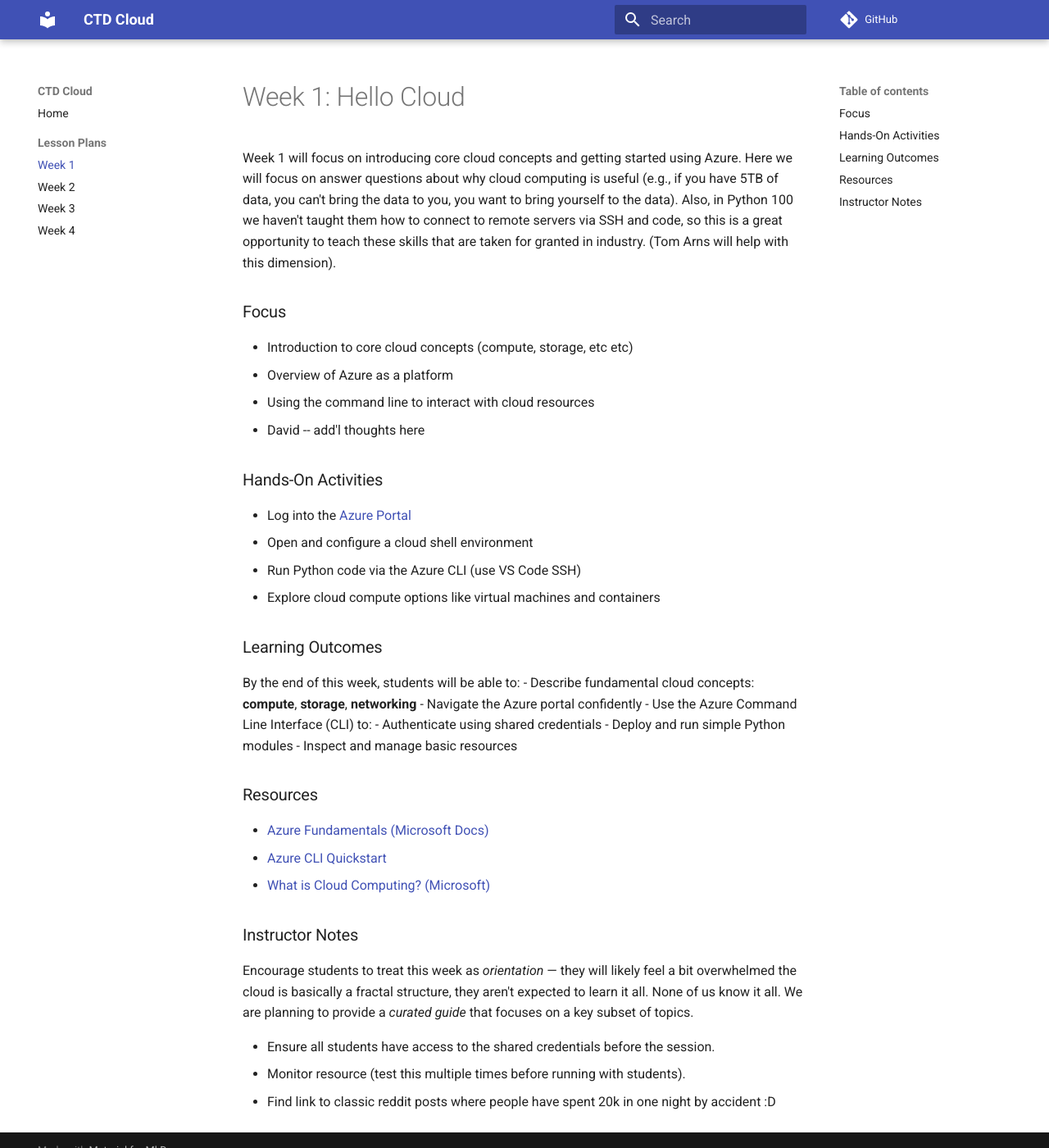
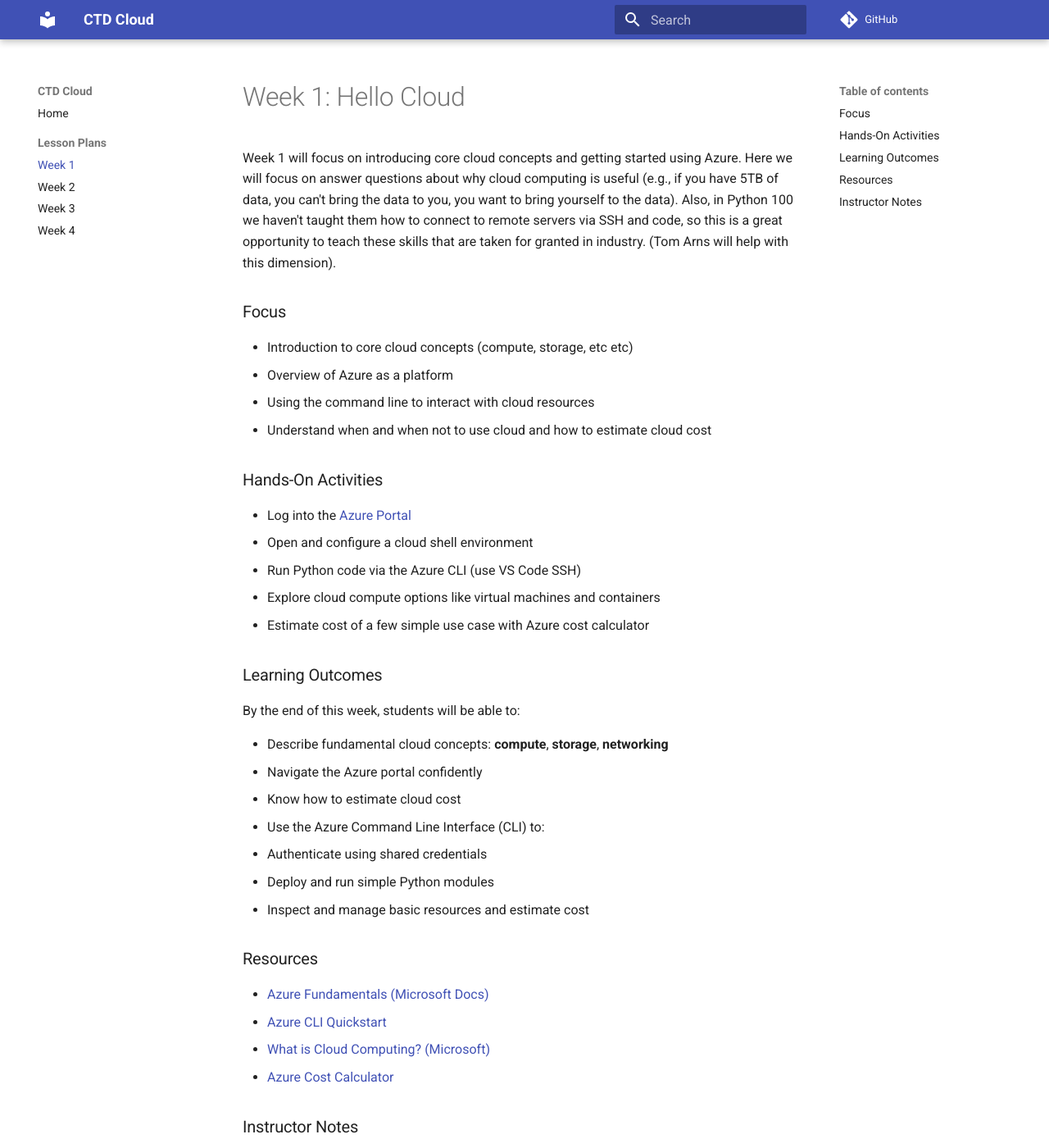
Before and after one commit to EricThomson/ctdcloud, an MkDocs documentation site: the page built from docs/week1.md, in a window 1280 px wide and 1400 px high. Shown: the whole window at 82% size. Built offline with MkDocs 1.6.1 and Material for MkDocs 9.7.7, drawn with Linux system fonts in a browser that asks for light colours; comment, search, counter and statistics services are not loaded.

Commit message:
Add content on PowerBI (Week 3) and cost estimate (Week 1) - DK (05/27)

```diff
--- a/docs/week1.md
+++ b/docs/week1.md
@@ -6,7 +6,7 @@ Week 1 will focus on introducing core cloud concepts and getting started using A
 - Introduction to core cloud concepts (compute, storage, etc etc)
 - Overview of Azure as a platform
 - Using the command line to interact with cloud resources
-- David -- add'l thoughts here
+- Understand when and when not to use cloud and how to estimate cloud cost
 
 
 ### Hands-On Activities
@@ -14,20 +14,24 @@ Week 1 will focus on introducing core cloud concepts and getting started using A
 - Open and configure a cloud shell environment
 - Run Python code via the Azure CLI (use VS Code SSH)
 - Explore cloud compute options like virtual machines and containers
+- Estimate cost of a few simple use case with Azure cost calculator
 
 ### Learning Outcomes
 By the end of this week, students will be able to:
+
 - Describe fundamental cloud concepts: **compute**, **storage**, **networking**
 - Navigate the Azure portal confidently
+- Know how to estimate cloud cost
 -  Use the Azure Command Line Interface (CLI) to:
   - Authenticate using shared credentials
   - Deploy and run simple Python modules
-  - Inspect and manage basic resources
+  - Inspect and manage basic resources and estimate cost
 
 ### Resources
 - [Azure Fundamentals (Microsoft Docs)](https://learn.microsoft.com/en-us/training/paths/azure-fundamentals/)
 - [Azure CLI Quickstart](https://learn.microsoft.com/en-us/cli/azure/get-started-with-azure-cli)
 - [What is Cloud Computing? (Microsoft)](https://azure.microsoft.com/en-us/resources/cloud-computing-dictionary/what-is-cloud-computing/)
+- [Azure Cost Calculator](https://azure.microsoft.com/en-us/pricing/calculator/)
 
 ### Instructor Notes
 Encourage students to treat this week as *orientation* — they will likely feel a bit overwhelmed the cloud is basically a fractal structure, they aren't expected to learn it all. None of us know it all. We are planning to provide a *curated guide* that focuses on a key subset of topics.
```
Also changed, not shown: docs/week2.md (+1 -0 lines), docs/week3.md (+10 -5 lines), docs/week4.md (+5 -5 lines).
